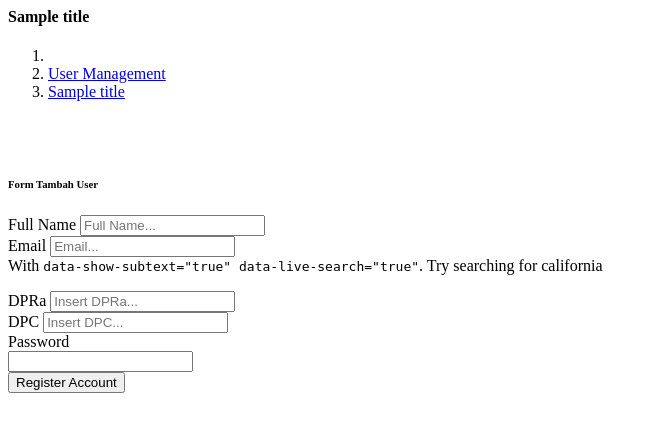
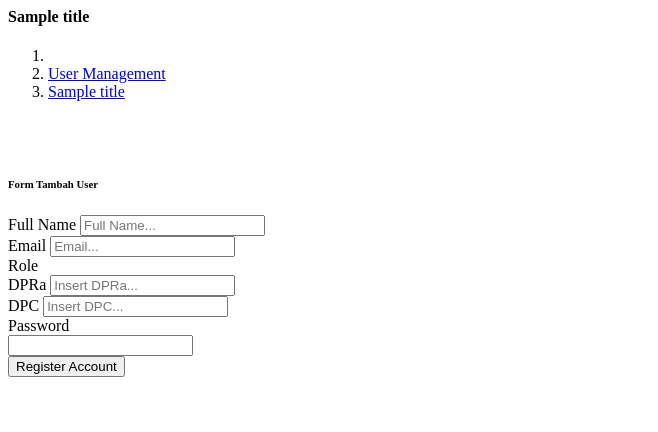
Before and after one commit to hidayatullah191001/kaderpks, a CodeIgniter app: the page made by application/views/admin/add_user.php in a window 1280 px wide. Shown: the top 432 px of the page, without its empty margins (0-658 px from the left). Run offline with CodeIgniter, Linux system fonts and the light colour scheme; tables that the repository leaves empty or names only in its code hold one stand-in row (values such as "Sample post"); the template is opened without the code that fills it: most values are stand-ins (such as "Sample title", 1, 10 or a date in 2020); some libraries are stand-ins or nearby versions.

Commit message:
changes selectpicker

```diff
--- a/application/views/admin/add_user.php
+++ b/application/views/admin/add_user.php
@@ -1,5 +1,3 @@
-
-
 <style type="text/css">
   .nopadding {
     padding: 0 !important;
@@ -13,12 +11,12 @@
 
   <!-- [ content ] Start -->
   <div class="container-fluid flex-grow-1 container-p-y">
-    <h4 class="font-weight-bold py-3 mb-0"><?=$title ?></h4>
+    <h4 class="font-weight-bold py-3 mb-0"><?= $title ?></h4>
     <div class="text-muted small mt-0 mb-4 d-block breadcrumb">
       <ol class="breadcrumb">
         <li class="breadcrumb-item"><a href="#"><i class="feather icon-home"></i></a></li>
-        <li class="breadcrumb-item active"><a href="<?=base_url('admin/manage') ?>">User Management</a></li>
-        <li class="breadcrumb-item active"><a href="#"><?=$title ?></a></li>
+        <li class="breadcrumb-item active"><a href="<?= base_url('admin/manage') ?>">User Management</a></li>
+        <li class="breadcrumb-item active"><a href="#"><?= $title ?></a></li>
       </ol>
     </div>
 
@@ -30,7 +28,7 @@
     <div class="card">
       <h6 class="card-header">Form Tambah User</h6>
       <div class="card-body">
-    <form class="my-3" method="POST" action="<?=base_url('auth/sign_up') ?>">
+        <form class="my-3" method="POST" action="<?= base_url('auth/sign_up') ?>">
 
           <div class="form-group">
             <label class="form-label">Full Name</label>
@@ -46,28 +44,15 @@
             <div class="clearfix"></div>
           </div>
 
-          <!-- <div class="form-group">
+          <div class="form-group">
             <label class="form-label">Role</label>
-            <select name="role_id" class="custom-select" data-live-search="true">
-              <?php foreach ($role as $rl):?>
-               <option data-tokens="<?=$rl['role'] ?>" value="<?=$rl['id_role']?>"><?=$rl['role']?></option>
+            <select name="role_id" class="selectpicker" data-live-search="true">
+              <?php foreach ($role as $rl) : ?>
+                <option data-tokens="<?= $rl['role'] ?>" value="<?= $rl['id_role'] ?>"><?= $rl['role'] ?></option>
               <?php endforeach ?>
             </select>
             <?= form_error('email', '<small class="text-danger">', '</small>') ?>
             <div class="clearfix"></div>
-       </div> -->
-
-       <div class="row-fluid">
-          <select class="selectpicker" data-show-subtext="true" data-live-search="true">
-            <option data-subtext="Rep California">Tom Foolery</option>
-            <option data-subtext="Sen California">Bill Gordon</option>
-            <option data-subtext="Sen Massacusetts">Elizabeth Warren</option>
-            <option data-subtext="Rep Alabama">Mario Flores</option>
-            <option data-subtext="Rep Alaska">Don Young</option>
-            <option data-subtext="Rep California" disabled="disabled">Marvin Martinez</option>
-        </select>
-        <span class="help-inline">With <code>data-show-subtext="true" data-live-search="true"</code>. Try searching for california</span>
-    </div>
           </div>
 
       <div class="form-group">
```
Also changed, not shown: application/views/template/footer.php (+10 -5 lines). Lines whose indentation alone changed are shown as unchanged.
